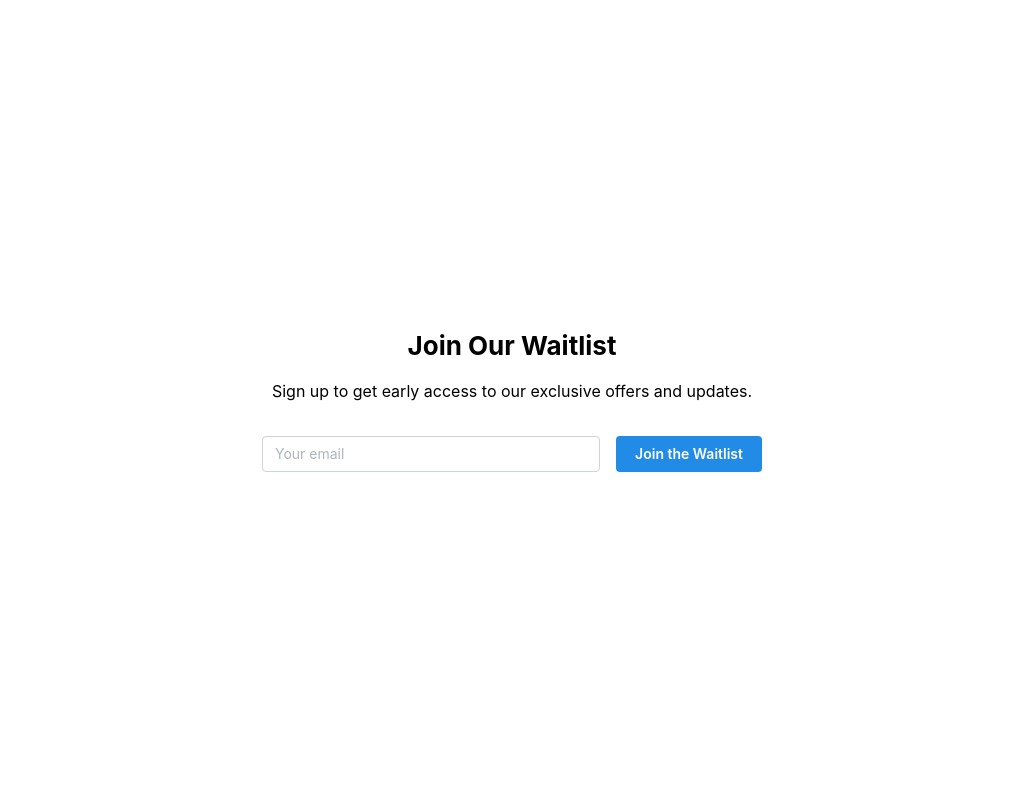
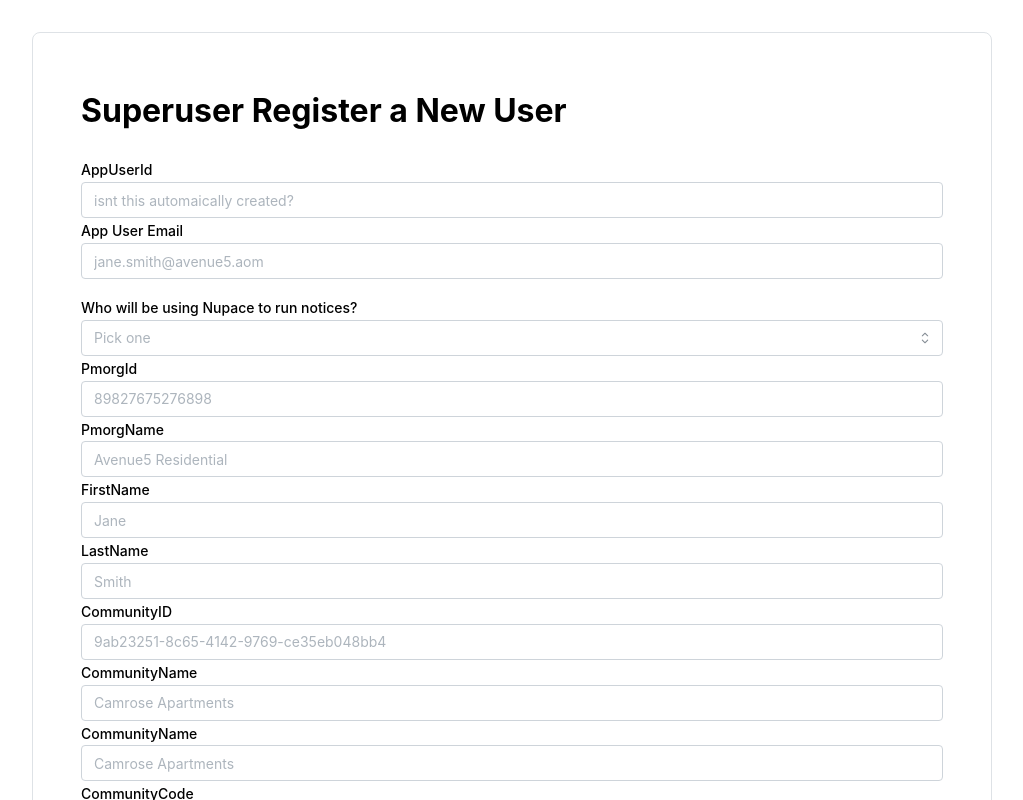
Before and after one commit to elgroose/lisy-mantine-sandbox, a Next.js app: page / in a window 1280 px wide. Shown: the top 800 px of the page, without its empty margins (128-1151 px from the left). Built offline with nearby package versions, Linux system fonts and the light colour scheme.

Commit message:
added 2 seperate views

```diff
--- /dev/null
+++ b/components/UserOnboard/UserOnboard.module.css
@@ -0,0 +1,18 @@
+.title {
+  color: light-dark(var(--mantine-color-black), var(--mantine-color-white));
+  font-size: rem(100px);
+  font-weight: 900;
+  letter-spacing: rem(-2px);
+
+
+}
+
+.paperContainer {
+  display: block; /* or 'flex' depending on your layout needs */
+  margin-left: auto;
+  margin-right: auto;
+  margin-bottom: 32px;
+  margin-top: 32px;
+  padding: 50px;
+  max-width: 960px; /* or whatever your desired max width is */
+}
--- /dev/null
+++ b/components/UserOnboard/UserOnboard.tsx
@@ -0,0 +1,83 @@
+import { Container, Select, RangeSlider, Slider, TextInput, Paper, Checkbox } from '@mantine/core';
+import classes from './UserOnboard.module.css';
+import React, { useState } from 'react';
+
+export function UserOnboard() {
+  // const form = useForm({
+  //   initialValues: {
+  //     terms: false,
+  //     community: {
+  //       address: '',
+  //       city: '',
+  //     },
+  //   },
+  // });
+
+  const [values, setValues] = useState([20, 1500]);
+  const formatThumbLabel = (value) => `$${value}`;
+
+  return (
+    <>
+      <Paper radius="md" p="xl" withBorder className={classes.paperContainer}>
+        <Container size="m">
+          <h1 className={classes.h1}>Superuser Register a New User</h1>
+
+          <TextInput
+            label="AppUserId"
+            placeholder="isnt this automaically created?"
+            classNames={classes}
+          />
+
+          <TextInput
+            label="App User Email"
+            placeholder="jane.smith@avenue5.aom"
+            classNames={classes}
+          />
+{/* Role */}
+<Select
+            mt="md"
+            comboboxProps={{ withinPortal: true }}
+            data={[
+              'On-site Property Manager',
+              'Assistant Property Manager',
+              'Operations Manager',
+              'Regional Property Manager',
+              'Owner',
+              'Other',
+            ]}
+            placeholder="Pick one"
+            label="Who will be using Nupace to run notices?"
+            classNames={classes}
+          />
+
+          <TextInput label="PmorgId" placeholder="89827675276898" classNames={classes} />
+
+          <TextInput label="PmorgName" placeholder="Avenue5 Residential" classNames={classes} />
+
+          <TextInput label="FirstName" placeholder="Jane" classNames={classes} />
+
+          <TextInput label="LastName" placeholder="Smith" classNames={classes} />
+
+          <TextInput
+            label="CommunityID"
+            placeholder="9ab23251-8c65-4142-9769-ce35eb048bb4"
+            classNames={classes}
+          />
+
+          <TextInput label="CommunityName" placeholder="Camrose Apartments" classNames={classes} />
+
+          <TextInput label="CommunityName" placeholder="Camrose Apartments" classNames={classes} />
+
+          <TextInput label="CommunityCode" placeholder="TBD" classNames={classes} />
+
+          <TextInput label="OwnerId" placeholder="TBD" classNames={classes} />
+
+          <TextInput label="OwnerName" placeholder="TBD" classNames={classes} />
+        </Container>
+      </Paper>
+
+
+
+    </>
+  );
+}
--- a/pages/index.tsx
+++ b/pages/index.tsx
@@ -1,20 +1,11 @@
-import { Welcome } from '../components/Welcome/Welcome';
-import { ColorSchemeToggle } from '../components/ColorSchemeToggle/ColorSchemeToggle';
-import { Waitlist } from '../components/Waitlist/Waitlist';
-
+import { UserOnboard } from '@/components/UserOnboard/UserOnboard';
+import { CommunityConfig } from '@/components/CommunityConfig/CommunityConfig';
 
 export default function HomePage() {
   return (
     <>
-      {/* <Welcome /> */}
-      <Waitlist />
-
-
-
-
-
-       {/* <ColorSchemeToggle /> */}
-
-        </>
+     <UserOnboard />
+      {/* <CommunityConfig /> */}
+    </>
   );
 }
```
Also changed, not shown: components/CommunityConfig/CommunityConfig.tsx (renamed from components/Welcome/Welcome.tsx, +2 -59 lines), components/CommunityConfig/CommunityConfig.module.css (renamed from components/Welcome/Welcome.module.css), components/UserOnboard/test.json (renamed from components/Welcome/test.json), 2 other files (tests, documents, lock files or other folders).
